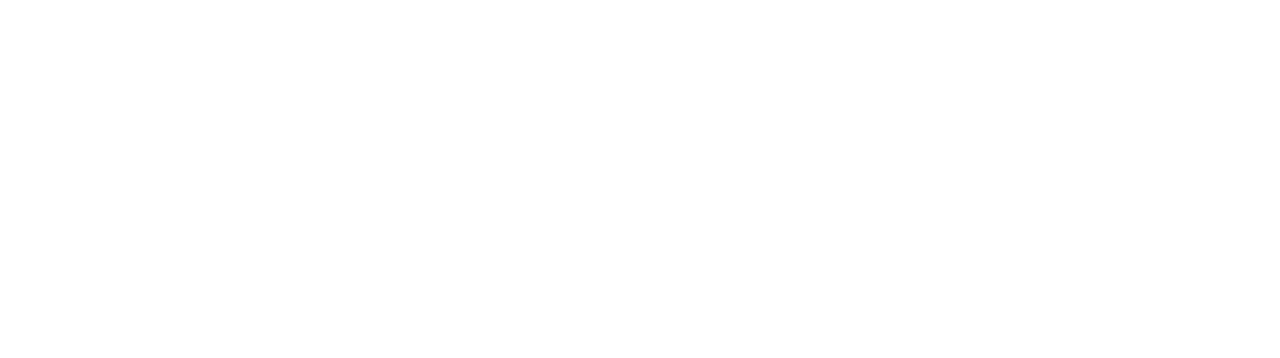
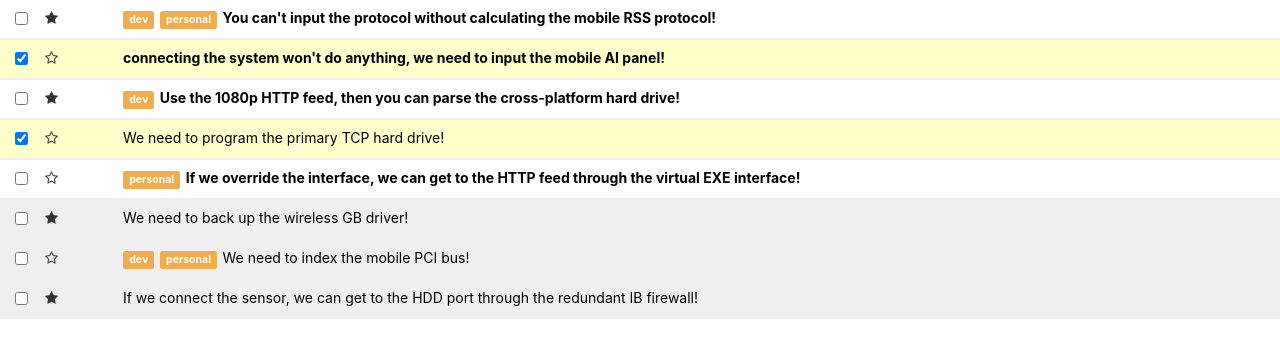
Before and after one commit to matt-winzer/react-inbox-new, a React (Create React App) app: page / in a window 1280 px wide. Shown: the top 358 px of the page. Built offline with nearby package versions, Linux system fonts and the light colour scheme.

Commit message:
created messageList component that renders Messages

```diff
--- a/src/App.js
+++ b/src/App.js
@@ -1,5 +1,8 @@
 import React, { Component } from 'react'
 import './App.css'
+
+// Components
+import MessageList from './components/MessageList'
 
 class App extends Component {
   state = {
@@ -18,7 +21,7 @@
   render() {
     return (
       <div className="App">
-
+        <MessageList messages={this.state.messages} />
       </div>
     )
   }
--- /dev/null
+++ b/src/components/Message.js
@@ -0,0 +1,34 @@
+import React from 'react'
+
+const Message = ({ id, labels, read, selected, starred, subject }) => {
+  const readClasses = read ? "row message read" : "row message unread"
+  const selectedClass = selected ? " selected" : ""
+  const starredClasses = starred ? "star fa fa-star" : "star fa fa-star-o"
+  const checkedClass = selected ? "checked" : ""
+  const labelSpans = labels.map(label => {
+    return <span class="label label-warning">{label}</span>
+  })
+
+  return (
+    <div className={readClasses + selectedClass}>
+      <div className="col-xs-1">
+        <div className="row">
+          <div className="col-xs-2">
+            <input type="checkbox" checked={checkedClass} />
+          </div>
+          <div className="col-xs-2">
+            <i className={starredClasses}></i>
+          </div>
+        </div>
+      </div>
+      <div className="col-xs-11">
+        {labelSpans}
+        <a href="#">
+          {subject}
+    </a>
+      </div>
+    </div>
+  )
+}
+
+export default Message
--- /dev/null
+++ b/src/components/MessageList.js
@@ -0,0 +1,24 @@
+import React from 'react'
+
+// Components
+import Message from './Message'
+
+const MessageList = ({ messages }) => {
+  const messageComponents = messages.map(message => {
+    return <Message key={message.id}
+                    id={message.id}
+                    labels={message.labels}
+                    read={message.read}
+                    selected={message.selected}
+                    starred={message.starred}
+                    subject={message.subject} />
+  })
+
+  return (
+    <div>
+      {messageComponents}
+    </div>
+  )
+}
+
+export default MessageList
```
Also changed, not shown: src/components/Toolbar.js (added).
